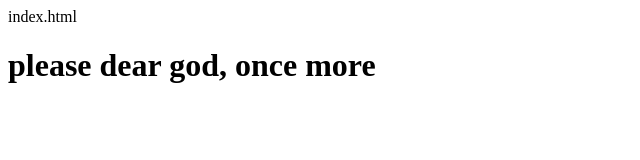
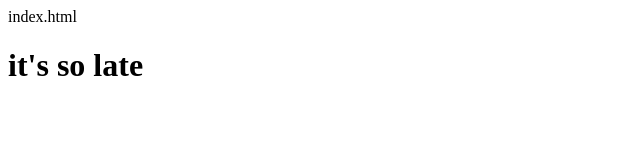
Before and after one commit to latenightdrag/GIT-EPISODE-IV, a plain HTML site: page index.html in a window 1280 px wide. Shown: the whole page, without its empty margins (0-640 px from the left). Drawn offline with Linux system fonts and the light colour scheme.

Commit message:
why do i leave this so last minute

```diff
--- a/index.html
+++ b/index.html
@@ -4,6 +4,6 @@ index.html
 		<title>Week 4 Class Build</title>
 	</head>
 	<body>
-		<h1>please dear god, once more</h1>
+		<h1>it's so late</h1>
 	</body>
 </html>
```
